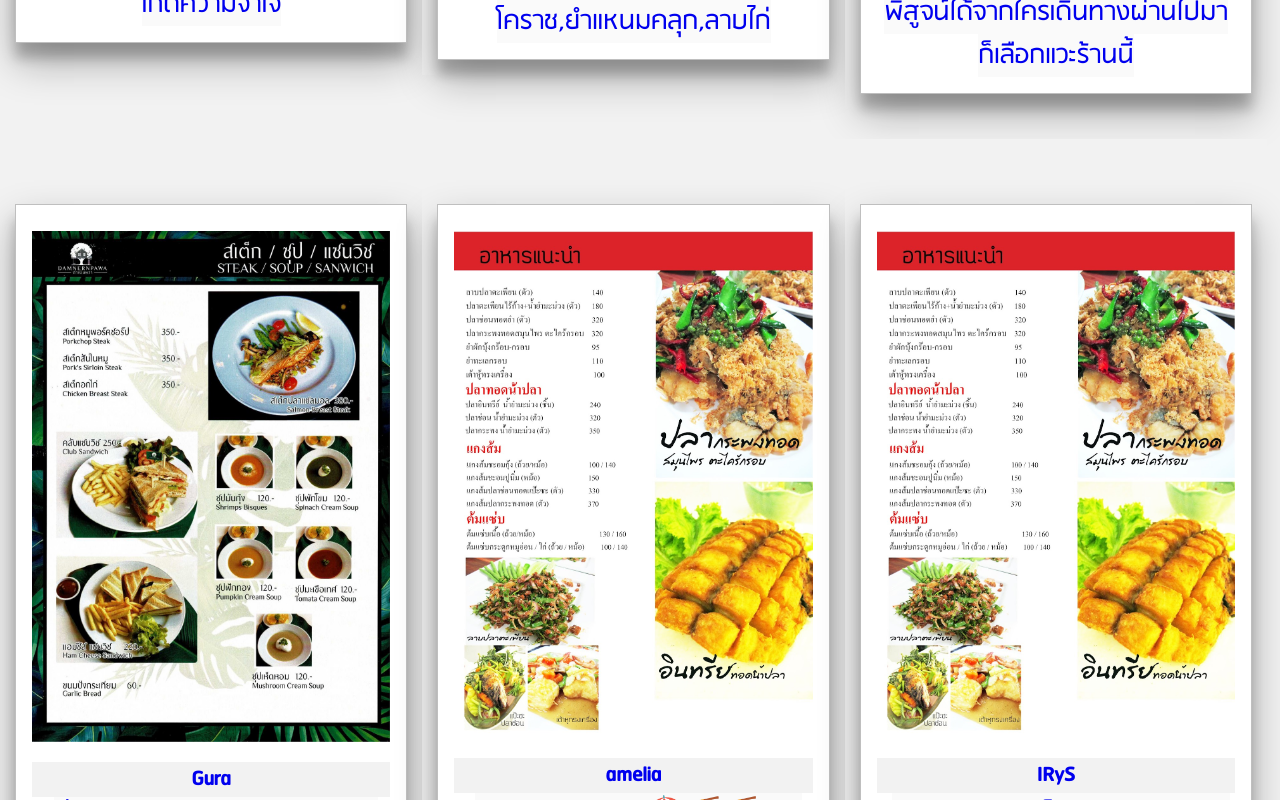
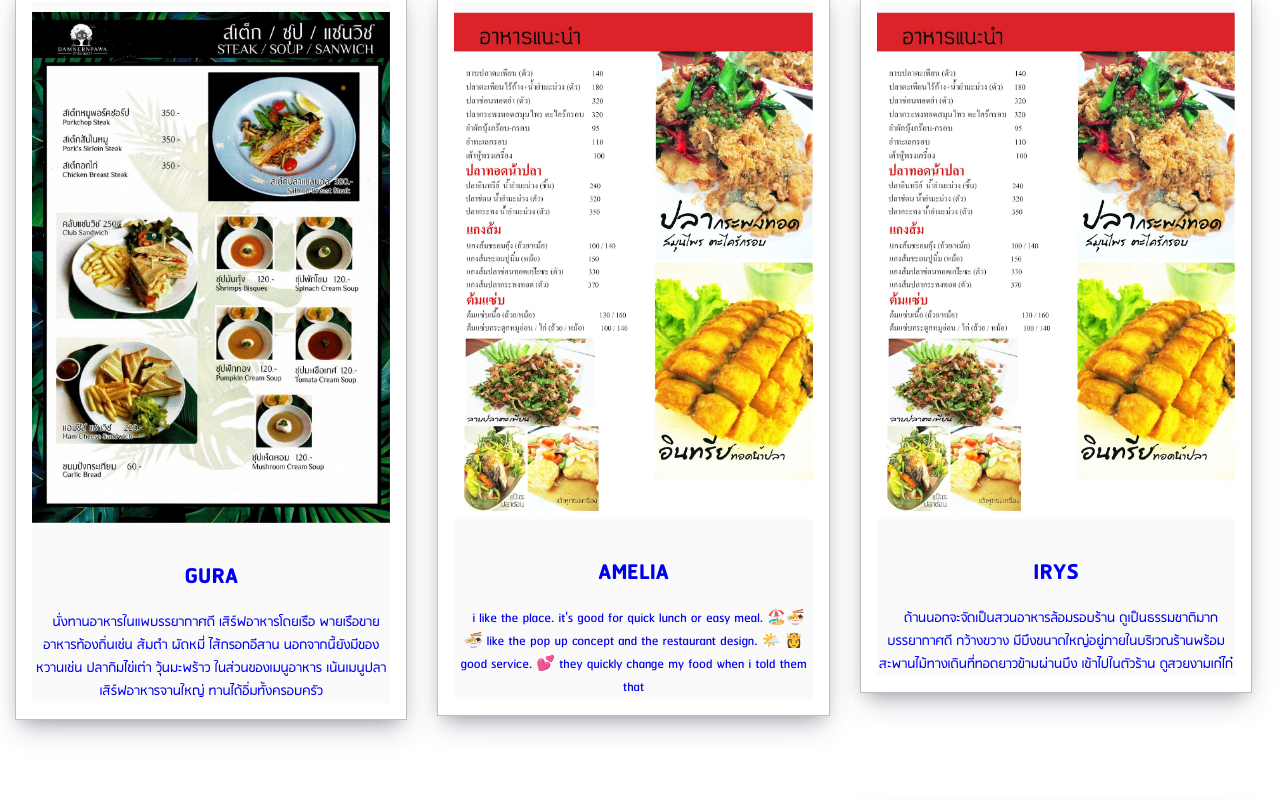
Before and after one commit to EverytimeAomsin/QR-CODE-no-json-ser, a React (Create React App) app: page / in a window 1280 px wide. Shown: the part 1020-1820 px from the top of the page. Built offline with nearby package versions, Linux system fonts and the light colour scheme.

Commit message:
แก้ css

```diff
--- a/src/Database/menu.json
+++ b/src/Database/menu.json
@@ -31,7 +31,7 @@
           {
             "id": 5,
             "name": "amelia",
-            "description": "I like the place.  🏖️🍜🍜\nLike the pop up concept and the restaurant design. 🌤️\n👸 Good service. 💕 They quickly change my food when I told them that ",
+            "description": "I like the place. It's good for quick lunch or easy meal. 🏖️🍜🍜\nLike the pop up concept and the restaurant design. 🌤️\n👸 Good service. 💕 They quickly change my food when I told them that ",
             "qr": "/qr/qr5.svg",
             "img": "/img/menu5.jpg"
           },
--- a/src/components/pages/Home/index.js
+++ b/src/components/pages/Home/index.js
@@ -10,7 +10,7 @@ const Home = ({menus }) => {
      <h1 className="head-center " style={{backgroundColor:'transparent',fontSize:'230%'}}>ร้านค้าที่เปิดให้บริการ</h1>
         {menus.map((menu) => (
                  <div className="column">
-                 <div className="content card shadowv" >
+                 <div className="contentH cardH shadowv" >
                  <Link   to={`/${menu.id}`} ><img className="img-fluid "  src={menu.img} /></Link>
                    <Link  to={`/${menu.id}`} style={{textDecoration:"none"}}><h2 >{menu.name}</h2></Link>
                    <Link  to={`/${menu.id}`} style={{textDecoration:"none"}}><p>{menu.description}</p></Link>
--- a/src/css/home.css
+++ b/src/css/home.css
@@ -1,7 +1,7 @@
 
 
 .qr-img{
-  width:20%;
+  width:100%;
 }
 .column {
   float: left;
@@ -26,7 +26,7 @@
 
 /* Style the counter cards */
 .cardH {
-
+  border: 1px solid #BFBFBF;
   padding: 16px;
   text-align: center;
 }
@@ -81,7 +81,7 @@
 
 }
 .contentH p {
-  font-size: 20px;
+  font-size: 15px;
   text-transform: lowercase;
   background-color: #FAFAFA;
 }
--- a/src/styles.css
+++ b/src/styles.css
@@ -23,7 +23,7 @@
   padding: 0;
   box-sizing: border-box;
   font-family: RSU_Regular;
-  background-color: #F2F2F2;
+
 }
 
 .head-center  {
```
